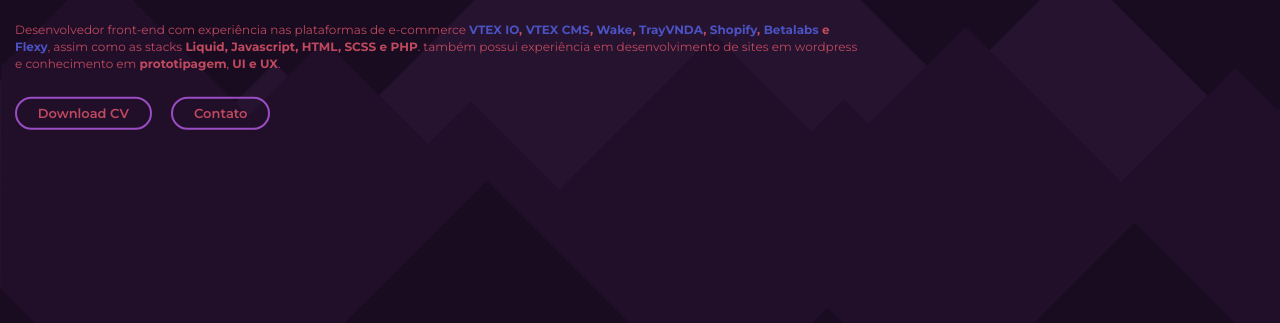
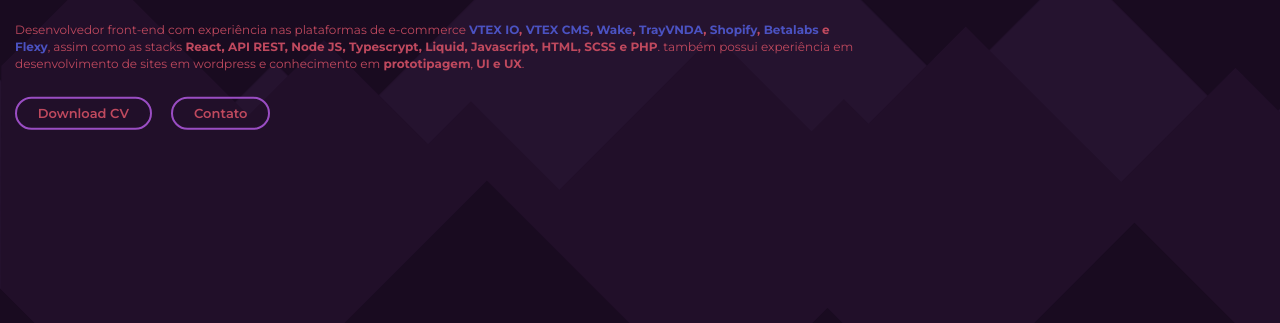
Before and after one commit to Akira42/Portfolio-Vitor-Nagahara, a plain HTML site: page index.html in a window 1280 px wide. Shown: the part 417-740 px from the top of the page. Drawn offline with Linux system fonts and the light colour scheme.

Commit message:
feat: portfolio update

```diff
--- a/index.html
+++ b/index.html
@@ -67,7 +67,7 @@
                 class="color-blue" href="https://www.shopify.com/" target="_blank" rel="no-follow">Shopify</a>, <a
                 class="color-blue" href="https://betalabs.com.br/" target="_blank" rel="no-follow">Betalabs</a> e <a
                 class="color-blue" href="https://flexy.com.br/" target="_blank" rel="no-follow">Flexy</a></b>, assim
-            como as stacks <b>Liquid, Javascript, HTML, SCSS e PHP</b>. também possui experiência em desenvolvimento de
+            como as stacks <b>React, API REST, Node JS, Typescrypt, Liquid, Javascript, HTML, SCSS e PHP</b>. também possui experiência em desenvolvimento de
             sites em wordpress e conhecimento em <b>prototipagem</b>, <b>UI e UX</b>.</p>
 
           <div class="hero-btns">
```
